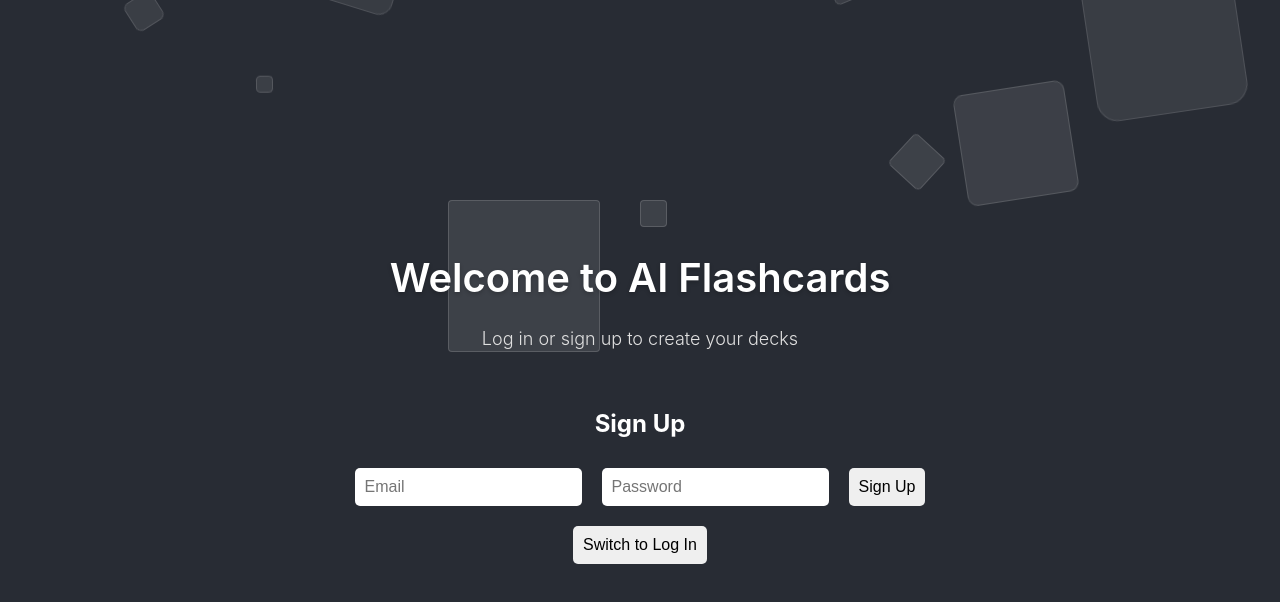
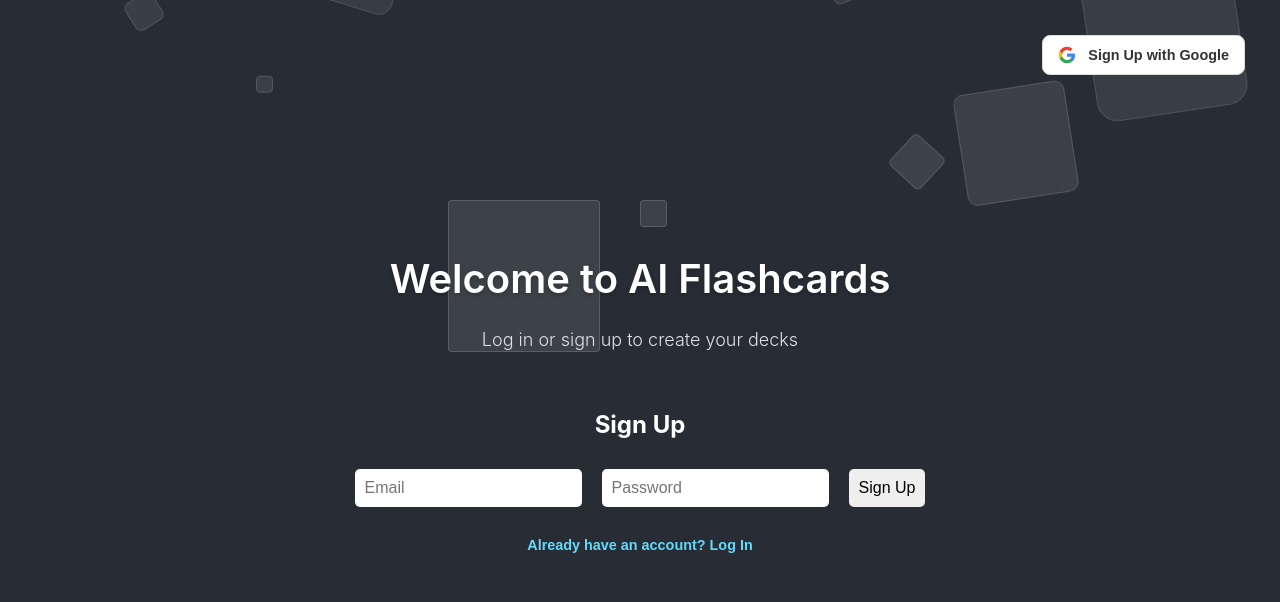
Before and after one commit to MeenalSrivas/Flashcard_generator, a React (Create React App) app in the folder flashcard-client/: page /auth in a window 1280 px wide. Shown: the top 602 px of the page. Built offline with nearby package versions, Linux system fonts and the light colour scheme; no server answers.

Commit message:
feat: Google Auth activated

```diff
--- a/flashcard-client/src/Auth.css
+++ b/flashcard-client/src/Auth.css
@@ -220,3 +220,99 @@
 
 
 }
+/* --- "OR" DIVIDER --- */
+/* This creates the horizontal line with "OR" in the middle */
+.auth-divider {
+  width: 90%; /* Match the width of the inputs */
+  margin: 25px auto; /* Center it and add space */
+  display: flex;
+  align-items: center;
+  text-align: center;
+  color: #888;
+}
+
+/* This is the line before the "OR" text */
+.auth-divider::before,
+/* This is the line after the "OR" text */
+.auth-divider::after {
+  content: '';
+  flex: 1; /* Makes the lines grow to fill available space */
+  border-bottom: 1px solid #444; /* Dark line color */
+}
+
+/* This adds space around the "OR" text */
+.auth-divider span {
+  padding: 0 10px;
+  font-size: 0.9rem;
+  font-weight: 500;
+}
+
+
+.google-signin-button {
+  position: absolute;
+  top: 25px;
+  right: 25px;
+  z-index: 1001; /* Make sure it's on top of the animation */
+
+  /* --- These are its old styles, slightly modified --- */
+  display: flex;
+  align-items: center;
+  justify-content: center;
+  background-color: #fff;
+  color: #333;
+  font-weight: 600;
+  padding: 10px 15px; /* Removed fixed width */
+  border: 1px solid #ddd;
+  border-radius: 8px;
+  cursor: pointer;
+  transition: background-color 0.3s, box-shadow 0.3s;
+  font-size: 0.9rem;
+}
+
+/* This is the SVG icon inside the button */
+.google-signin-button .google-icon {
+  margin-right: 12px;
+  width: 18px;
+  height: 18px;
+}
+
+/* Hover & Active states */
+.google-signin-button:hover {
+  background-color: #f9f9f9;
+  box-shadow: 0 4px 12px rgba(0, 0, 0, 0.1);
+}
+
+.google-signin-button:disabled {
+  opacity: 0.6;
+  cursor: not-allowed;
+}
+
+
+/* --- TOGGLE BUTTON (Switch to Log In / Sign Up) --- */
+.toggle-auth-button {
+  /* --- Appearance --- */
+  background: none; /* Make it transparent */
+  border: none;
+  color: #61dafb; /* Use the app's highlight color */
+  font-size: 0.9rem;
+  font-weight: 600;
+
+  /* --- Layout & Sizing --- */
+  width: 100%;
+  padding: 10px;
+  margin-top: 10px; /* Space above the error message */
+
+  /* --- Interactivity --- */
+  cursor: pointer;
+  transition: color 0.3s ease;
+}
+
+.toggle-auth-button:hover {
+  color: #ffffff; /* Brighten on hover */
+  text-decoration: underline;
+}
+
+.toggle-auth-button:disabled {
+  opacity: 0.5;
+  cursor: not-allowed;
+}
--- a/flashcard-client/src/Auth.js
+++ b/flashcard-client/src/Auth.js
@@ -1,10 +1,17 @@
 // src/Auth.js
 import React, { useState,useEffect } from 'react';
-import { createUserWithEmailAndPassword, signInWithEmailAndPassword } from "firebase/auth";
-import { auth } from './firebase'; // Import auth from your config file
-import { onAuthStateChanged } from 'firebase/auth';
+import { auth, googleProvider,createUserWithEmailAndPassword, signInWithEmailAndPassword, onAuthStateChanged, signInWithPopup } from "./firebase";
 import './Auth.css';
 import { useNavigate } from 'react-router-dom';
+
+const GoogleIcon = () => (
+  <svg className="google-icon" viewBox="0 0 24 24" xmlns="http://www.w3.org/2000/svg">
+    <path d="M22.56 12.25c0-.78-.07-1.53-.2-2.25H12v4.26h5.92c-.26 1.37-.97 2.47-1.97 3.23v2.75h3.57c2.08-1.92 3.28-4.74 3.28-8.01z" fill="#4285F4"/>
+    <path d="M12 23c2.97 0 5.46-.98 7.28-2.66l-3.57-2.75c-.98.66-2.23 1.06-3.71 1.06-2.86 0-5.29-1.93-6.16-4.53H2.18v2.84C3.99 20.53 7.7 23 12 23z" fill="#34A853"/>
+    <path d="M5.84 14.09c-.22-.66-.35-1.36-.35-2.09s.13-1.43.35-2.09V7.07H2.18C1.43 8.55 1 10.22 1 12s.43 3.45 1.18 4.93l3.66-2.84z" fill="#FBBC05"/>
+    <path d="M12 5.38c1.62 0 3.06.56 4.21 1.64l3.15-3.15C17.45 2.09 14.97 1 12 1 7.7 1 3.99 3.47 2.18 7.07l3.66 2.84c.87-2.6 3.3-4.53 6.16-4.53z" fill="#EA4335"/>
+  </svg>
+);
 
 function Auth() {
   const [email, setEmail] = useState('');
@@ -41,9 +48,32 @@ function Auth() {
       setLoading(false);
     }
   };
+  const handleGoogleSignIn = async () => {
+    setLoading(true);
+    setError('');
+    try {
+      await signInWithPopup(auth, googleProvider);
+      // On success, the AuthPage.js listener will redirect
+    } catch (err) {
+      setError('Failed to sign in with Google. Please try again.');
+    } finally {
+      setLoading(false);
+    }
+  };
 
   return (
     <div className="auth-container">
+      <button
+        type="button"
+        onClick={handleGoogleSignIn}
+        disabled={loading}
+        className="google-signin-button"
+      >
+        <GoogleIcon />
+        Sign {isSignUp ? 'Up' : 'In'} with Google
+      </button>
+
+
 
       <div className="animation-wrapper">
         <ul className="floating-cards">
@@ -91,10 +121,25 @@ function Auth() {
 
       </form>
 
-      <button type="button" onClick={() => setIsSignUp(!isSignUp)} disabled={loading}>
-        Switch to {isSignUp ? 'Log In' : 'Sign Up'}
+
+
+
+
+
+
+
+
+
+      {error && <p className="error">{error}</p>}
+
+      <button
+        type="button"
+        onClick={() => setIsSignUp(!isSignUp)}
+        disabled={loading}
+        className="toggle-auth-button"
+      >
+        {isSignUp ? 'Already have an account? Log In' : "Don't have an account? Sign Up"}
       </button>
-      {error && <p className="error">{error}</p>}
     </div>
   );
 }
--- a/flashcard-client/src/firebase.js
+++ b/flashcard-client/src/firebase.js
@@ -1,6 +1,11 @@
 
 import { initializeApp } from "firebase/app";
-import { getAuth } from "firebase/auth";
+import {getAuth,
+  GoogleAuthProvider,
+  signInWithPopup,
+  createUserWithEmailAndPassword, // 1. Import this
+  signInWithEmailAndPassword,   // 2. Import this
+  onAuthStateChanged  } from "firebase/auth";
 
 const firebaseConfig = {
   apiKey: "AIzaSyAriCN0x2kCdoBwp3CurnUJGUNPlxFWE1s",
@@ -17,4 +22,12 @@ const app = initializeApp(firebaseConfig);
 
 // Export the auth service
 const auth = getAuth(app)
-export {auth}
+const googleProvider = new GoogleAuthProvider()
+
+
+export {auth,
+  googleProvider,
+  signInWithPopup,
+  createUserWithEmailAndPassword,
+  signInWithEmailAndPassword,
+  onAuthStateChanged};
--- a/flashcard-client/src/flashcard.css
+++ b/flashcard-client/src/flashcard.css
@@ -2,6 +2,7 @@
   It's set to 'absolute' because it gets positioned by its parent in App.js.
 */
 .flashcard-base {
+    margin-top: 2%;
   width: 100%;
   height: 100%;
   position: absolute;
```
